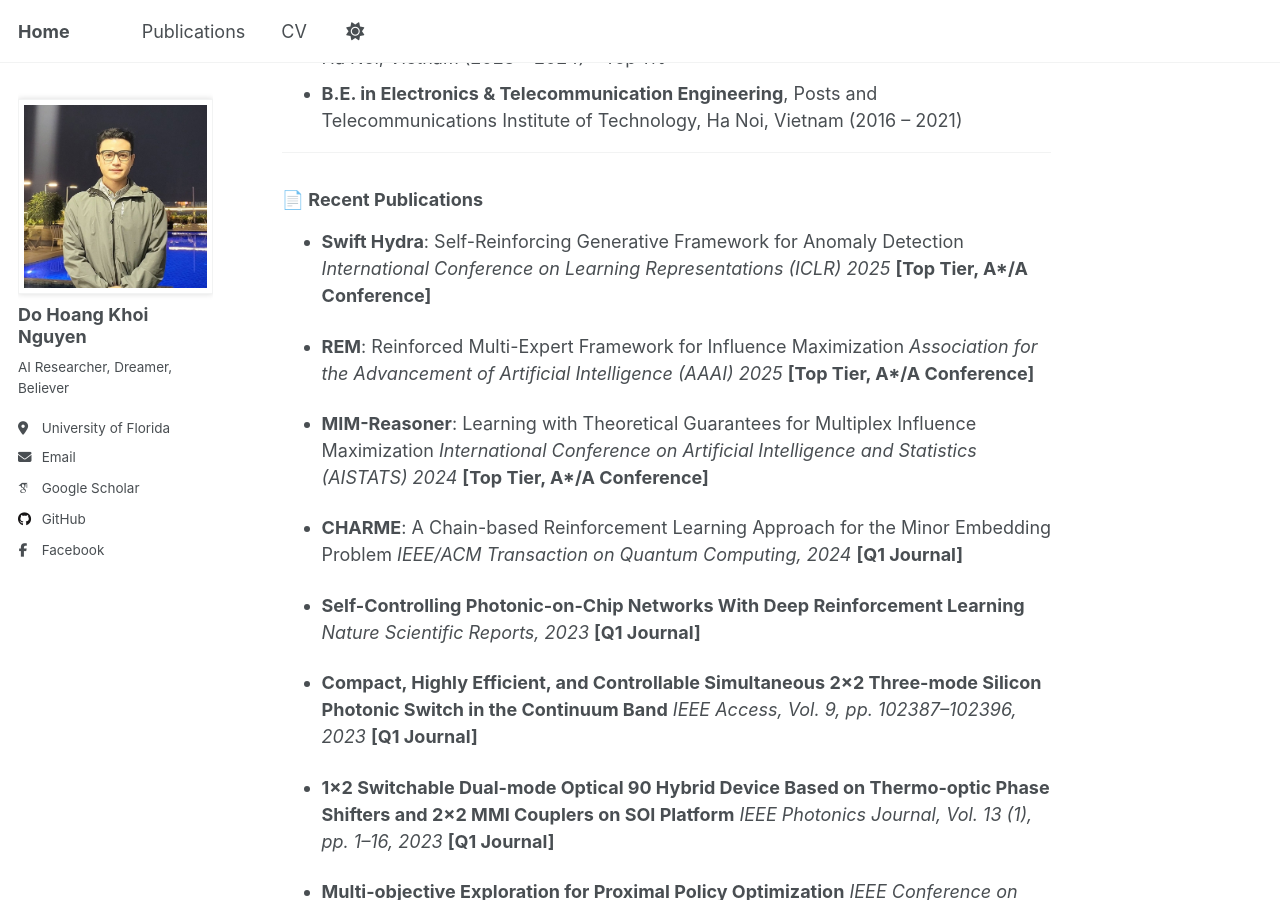
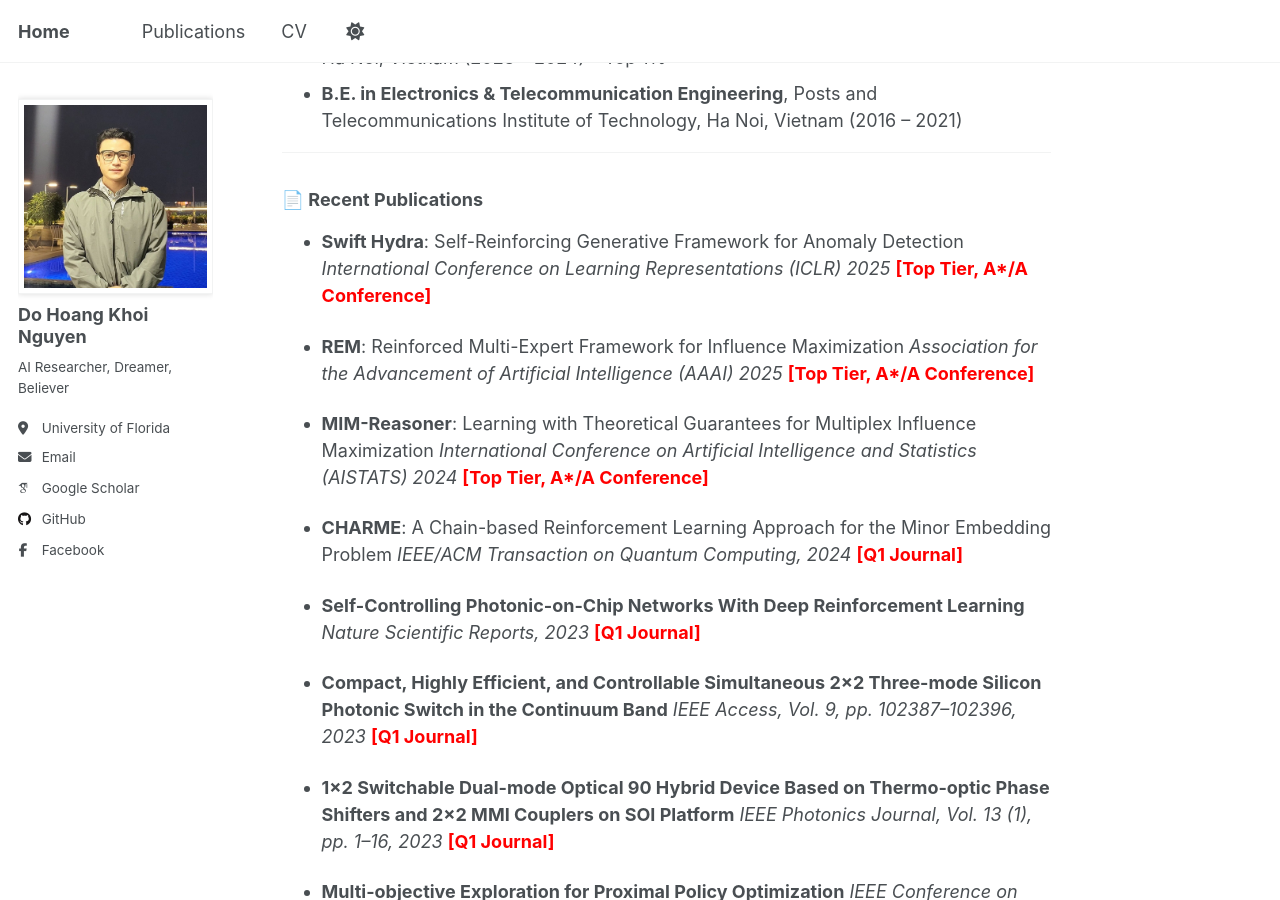
Before and after one commit to nguyendo1801/nguyendo1801.github.io, a Jekyll site: the page built from _pages/about.md, in a window 1280 px wide and 900 px high, scrolled down 824 px. Built offline with Jekyll 4.4.1, drawn with Linux system fonts in a browser that asks for light colours; some web fonts are replaced.

Commit message:
0.0.0.0.3.0

```diff
--- a/_pages/about.md
+++ b/_pages/about.md
@@ -24,25 +24,25 @@ I’m especially drawn to problems that sit at the boundary between learning and
 ### 📄 Recent Publications
 
 - **Swift Hydra**: Self-Reinforcing Generative Framework for Anomaly Detection
-  *International Conference on Learning Representations (ICLR) 2025* **[Top Tier, A*/A Conference]**
+  *International Conference on Learning Representations (ICLR) 2025* <span style="color:red">**[Top Tier, A*/A Conference]**</span>
 
 - **REM**: Reinforced Multi-Expert Framework for Influence Maximization
-  *Association for the Advancement of Artificial Intelligence (AAAI) 2025* **[Top Tier, A*/A Conference]**
+  *Association for the Advancement of Artificial Intelligence (AAAI) 2025* <span style="color:red">**[Top Tier, A*/A Conference]**</span>
 
 - **MIM-Reasoner**: Learning with Theoretical Guarantees for Multiplex Influence Maximization
-  *International Conference on Artificial Intelligence and Statistics (AISTATS) 2024* **[Top Tier, A*/A Conference]**
+  *International Conference on Artificial Intelligence and Statistics (AISTATS) 2024* <span style="color:red">**[Top Tier, A*/A Conference]**</span>
 
 - **CHARME**: A Chain-based Reinforcement Learning Approach for the Minor Embedding Problem
-  *IEEE/ACM Transaction on Quantum Computing, 2024* **[Q1 Journal]**
+  *IEEE/ACM Transaction on Quantum Computing, 2024* <span style="color:red">**[Q1 Journal]**</span>
 
 - **Self-Controlling Photonic-on-Chip Networks With Deep Reinforcement Learning**
-  *Nature Scientific Reports, 2023* **[Q1 Journal]**
+  *Nature Scientific Reports, 2023* <span style="color:red">**[Q1 Journal]**</span>
 
 - **Compact, Highly Efficient, and Controllable Simultaneous 2×2 Three-mode Silicon Photonic Switch in the Continuum Band**
-  *IEEE Access, Vol. 9, pp. 102387–102396, 2023* **[Q1 Journal]**
+  *IEEE Access, Vol. 9, pp. 102387–102396, 2023* <span style="color:red">**[Q1 Journal]**</span>
 
 - **1×2 Switchable Dual-mode Optical 90 Hybrid Device Based on Thermo-optic Phase Shifters and 2×2 MMI Couplers on SOI Platform**
-  *IEEE Photonics Journal, Vol. 13 (1), pp. 1–16, 2023* **[Q1 Journal]**
+  *IEEE Photonics Journal, Vol. 13 (1), pp. 1–16, 2023* <span style="color:red">**[Q1 Journal]**</span>
 
 - **Multi-objective Exploration for Proximal Policy Optimization**
   *IEEE Conference on Applying New Technology in Green Buildings (ATiGB), pp. 105–109, 2022*
```
